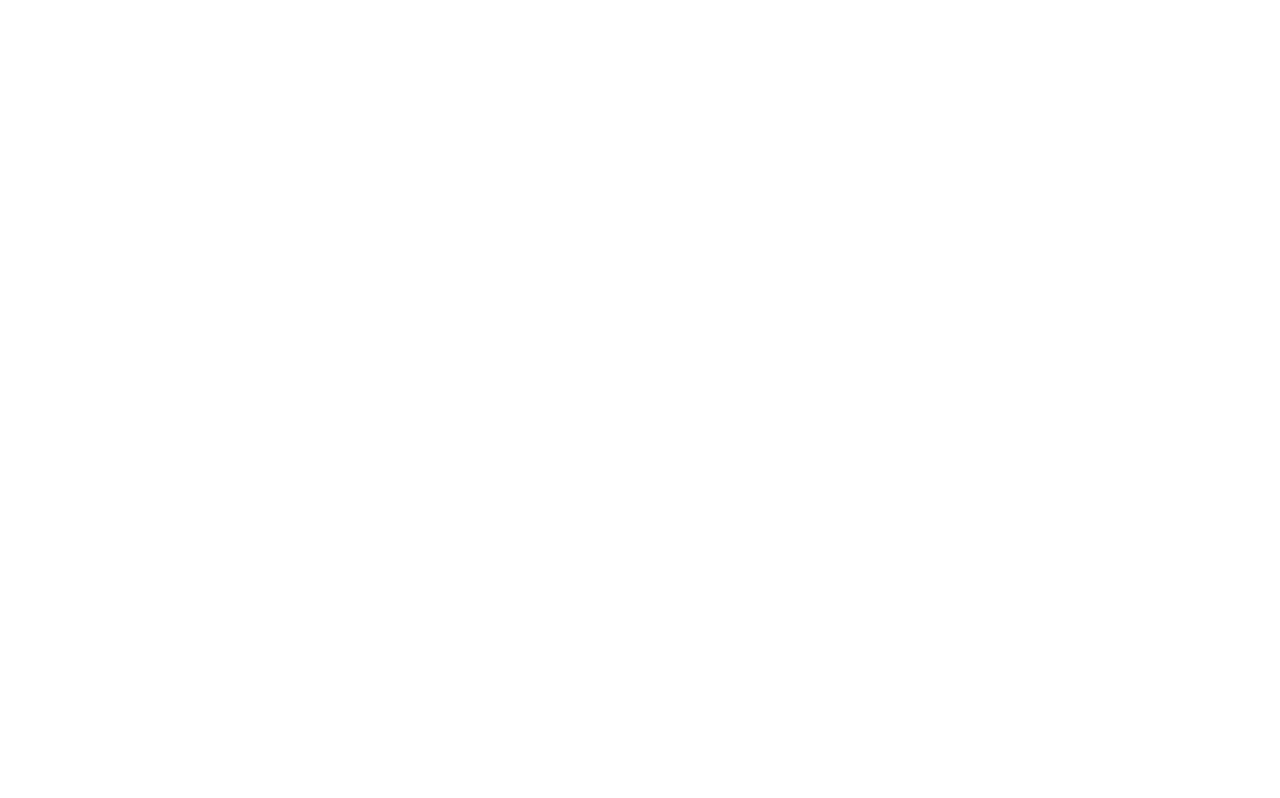
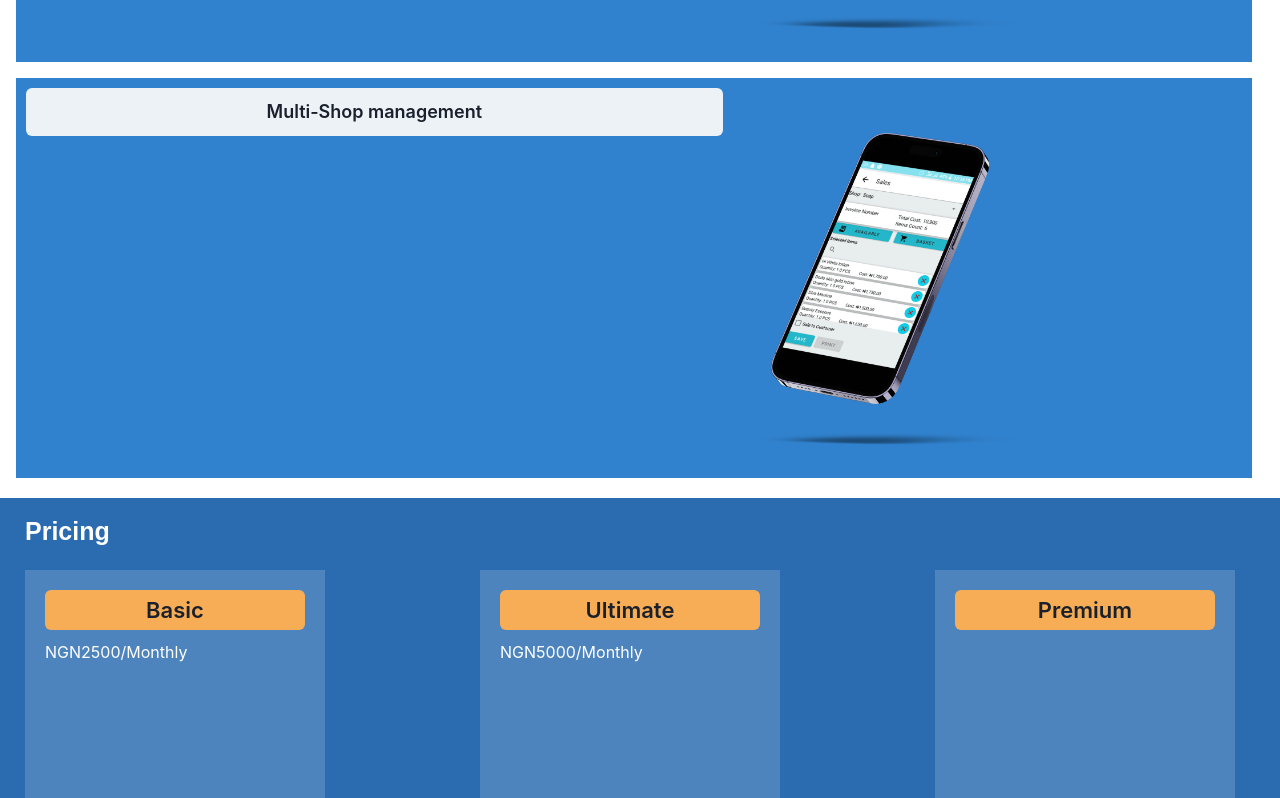
Before and after one commit to abdulquadirL/shago, a Next.js app: page / in a window 1280 px wide. Shown: the part 2925-3723 px from the top of the page. Before the commit the page ends 1709 px from the top, so only its background shows below. Built offline with nearby package versions, Linux system fonts and the light colour scheme.

Commit message:
redesingin th feature

```diff
--- a/pages/_app.js
+++ b/pages/_app.js
@@ -1,22 +1,60 @@
-//import Layout from '../components/Layout'
-import { ChakraProvider, CSSReset } from "@chakra-ui/react";
 
-//import '../styles/globals.css'
+import { ChakraProvider, CSSReset, } from "@chakra-ui/react";
+
 import {Header} from '../components/Header'
+//import { Tab } from '@/components/Tab'
 //import { Features } from '@/components/Features'
+import { Pricing } from '@/components/Pricing'
 import Navbar from '../components/Navbar'
+import { Footer } from "@/components/Footer";
+import FeatureSections from "@/components/FeatureSections";
+import {Box, Text} from '@chakra-ui/react'
+
+const feature = [{
+  title: "Invoicing",
+  image: "./shago.png",
+  description: "With Shago you will be able to print Invoices of every transactions established with your customers.You can also share the invoices via all document sharing media available at your disposal with a single click "
+},
+{
+  title: "Staff Management",
+  image: "./shago.png",
+  description: "Shago has a staff management section where you would  be able to onboard your staff and assign to them roles such as Manager, and Salesperson. This enables you to be in control of the features accessible to them. A significant benefits Shago provides you with is that it allows your staff access to the this features under your license" },
+{
+  title: "Reports",
+  image: "./shago.png",
+  description: "Within the power of Shago lies realtime comrehensive report of transactions going on in your store detailing the profit generated on every item sold within a time period, this helps you track which item generate more profit and how often the items leaves the shelf"
+},
+{ title: "Multi-Shop management",
+  image: "./shago.png",
+  description: "Pay for one Admin account and have access to multiple shops. Shago allows you to manage more than one shop at different locations with a single licence, you will be able to view sales reports, manage the staffs, stock & restock and establish sales from other outlets without issues." }
+]
+
 
  function App({ Component, pageProps }) {
   return (
 
-    <ChakraProvider>
+    <ChakraProvider >
       <CSSReset />
       <Component{...pageProps} />
       <Navbar />
       <Header />
 
+      <Box >
+        <Text px="15px" fontWeight="bold" fontSize="20px">Features</Text>
+      <FeatureSections  sectionText={feature[0].description}
+                        buttonText= {feature[0].title} />
+      <FeatureSections  sectionText= {feature[1].description}
+                        buttonText= {feature[1].title} />
+      <FeatureSections  sectionText= {feature[2].description}
+                        buttonText= {feature[2].title} />
+      <FeatureSections  sectionText= {feature[3].description}
+                        buttonText={feature[3].title} />
+
+      </Box>
+      <Pricing />
+      <Footer />
     </ChakraProvider>
-      //<Component {...pageProps} />
+
 
 
 
```
